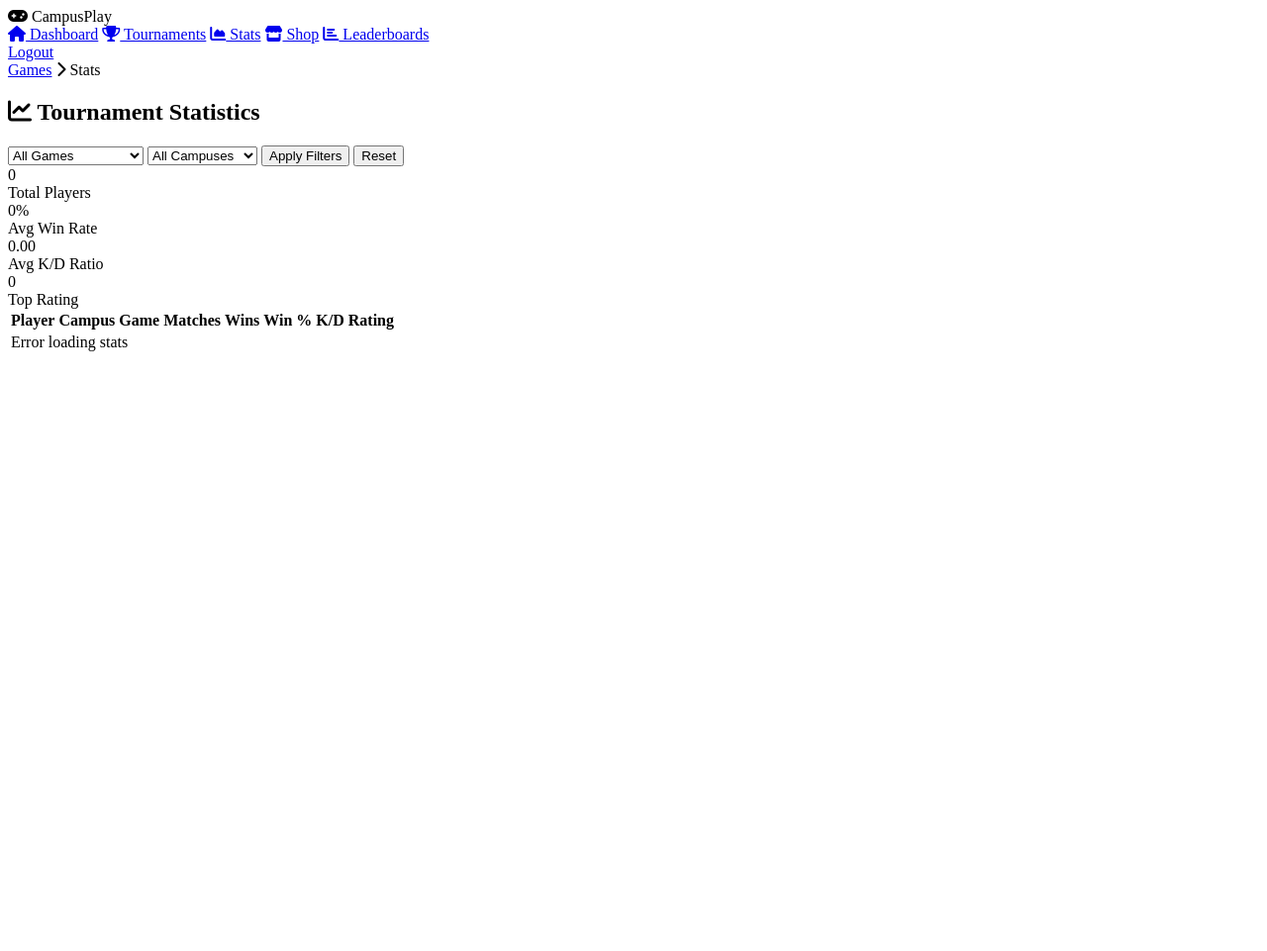
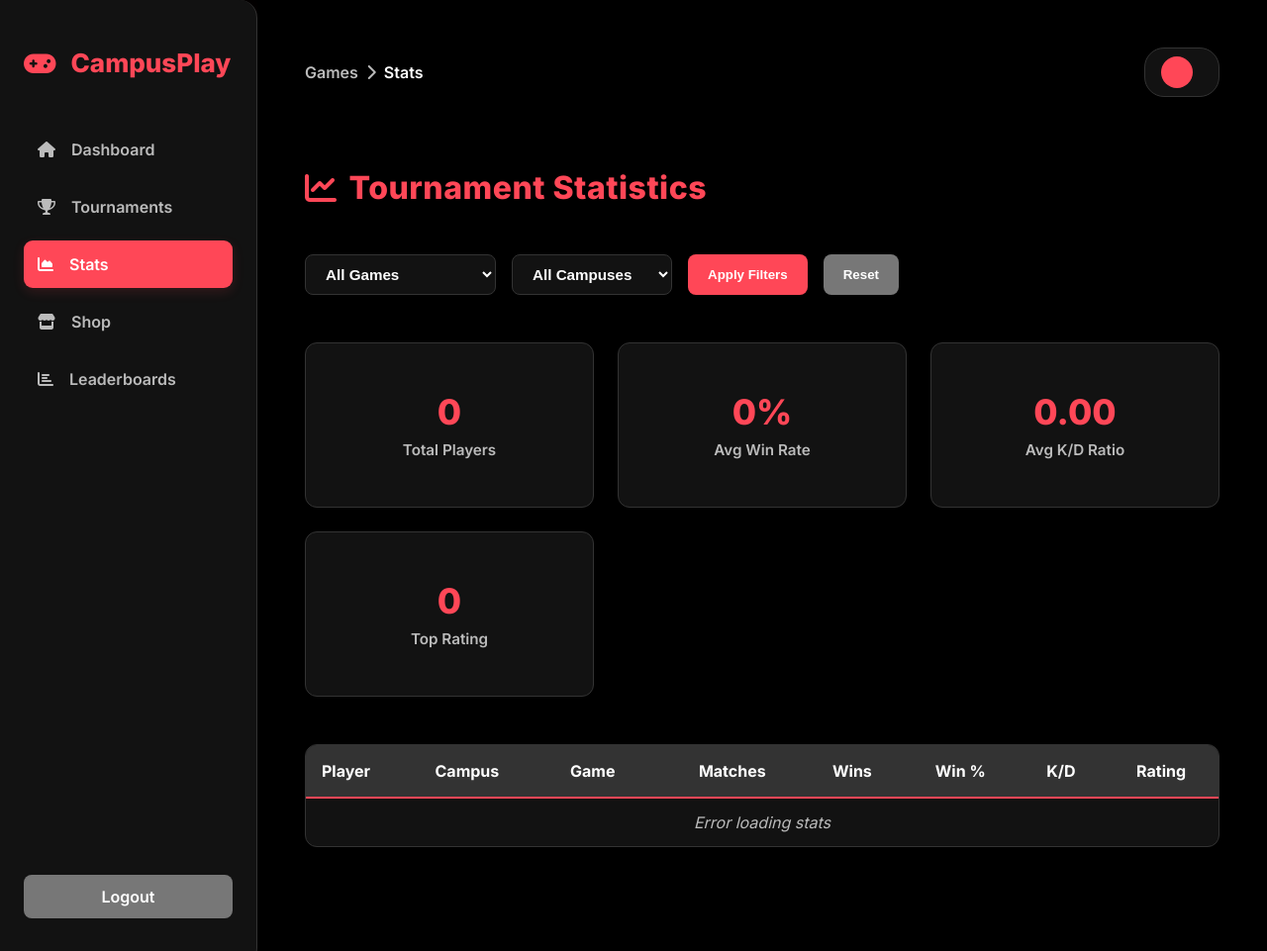
Before and after one commit to Ravipareek05/CampusPlay, a plain HTML site: page CampusPlay/client/stats.html in a window 1280 px wide. Shown: the top 961 px of the page at 99% size. Before the commit the page ends 800 px from the top, so only its background shows below. Drawn offline with Linux system fonts and the light colour scheme; no server answers.

Commit message:
Update stats.html

```diff
--- a/CampusPlay/client/stats.html
+++ b/CampusPlay/client/stats.html
@@ -4,7 +4,7 @@
     <meta charset="UTF-8" />
     <meta name="viewport" content="width=device-width, initial-scale=1.0" />
     <title>Stats - CampusPlay</title>
-    <link rel="stylesheet" href="css/stat.css" />
+    <link rel="stylesheet" href="css/stats.css" />
     <link rel="preconnect" href="https://fonts.googleapis.com" />
     <link rel="preconnect" href="https://fonts.gstatic.com" crossorigin />
     <link
```
